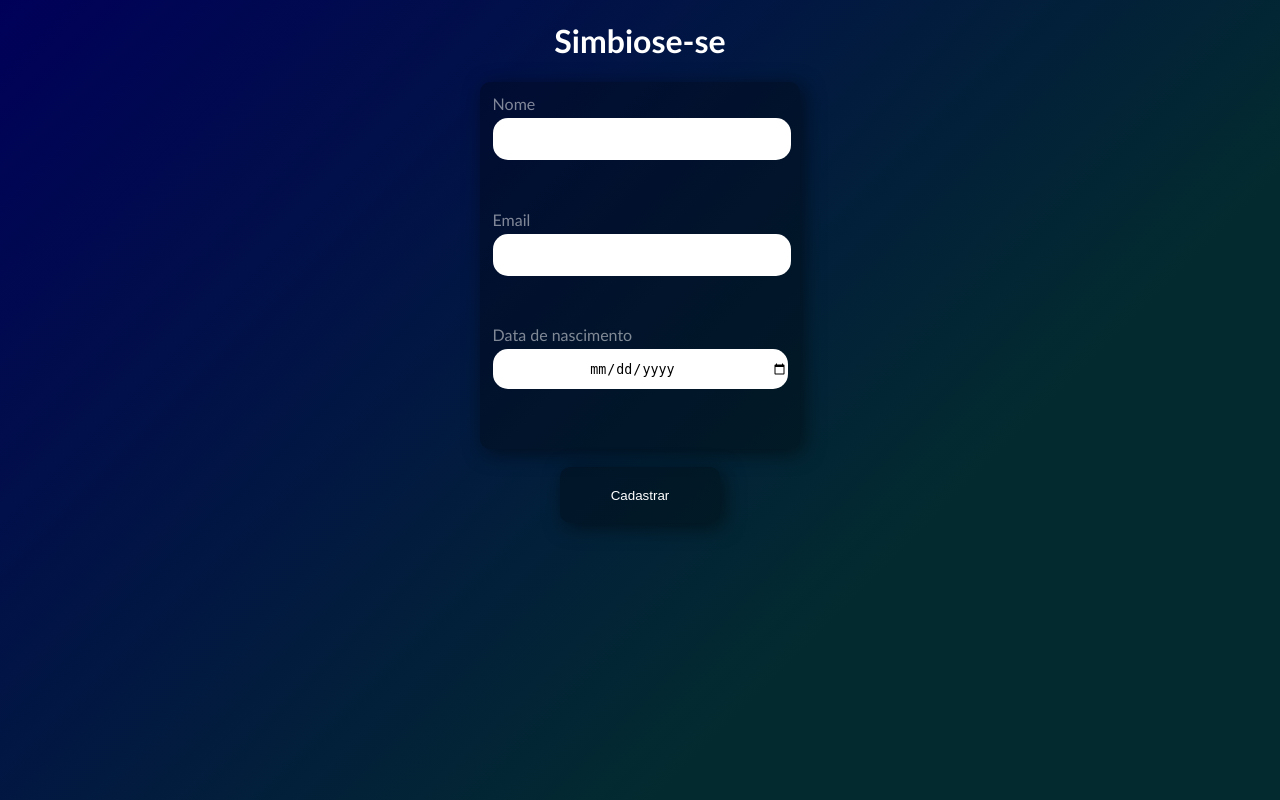
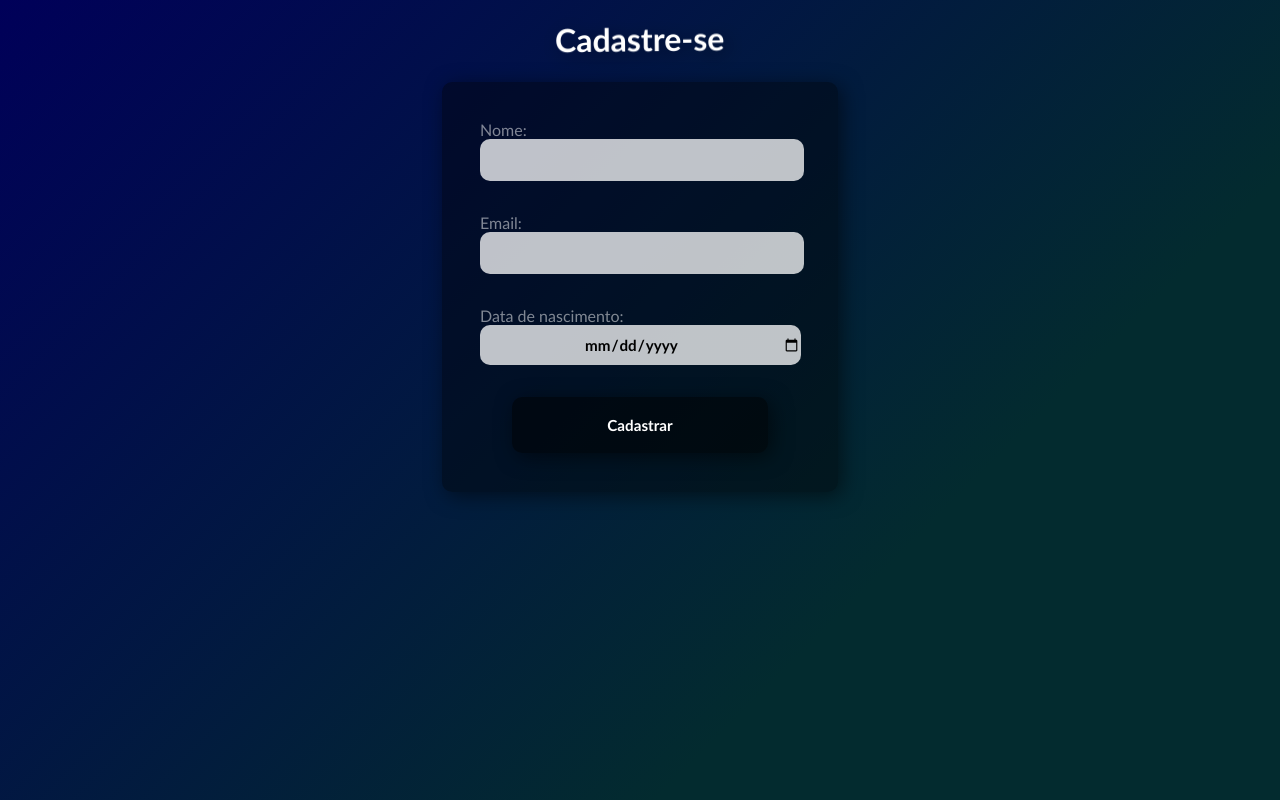
Before and after one commit to JoaolSoares/basicCRUD, a Flask app: template templates/index.html in a window 1280 px wide. Run offline with Flask 3, Linux system fonts and the light colour scheme; the template is opened without the code that fills it, so the values that code supplies are empty.

Commit message:
front-end 1.0

```diff
--- a/templates/index.html
+++ b/templates/index.html
@@ -5,33 +5,30 @@
 	<meta name="viewport" content="width=device-width, initial-scale=1.0">
 	<title>SimpleCRUD</title>
 	<link rel="stylesheet" href="style.css"">
+	<link rel="stylesheet" href="https://cdnjs.cloudflare.com/ajax/libs/font-awesome/5.15.3/css/all.min.css">
 </head>
 <body>
 
-	<form action="">
-		<h1>Simbiose-se</h1>
-		<table class="table-register">
-			<tr class="tr-name">
-				<td>Nome</td>
-				<td><input type="text" name="name" ></td>
-			</tr>
+	<h1>Cadastre-se</h1>
+	<form action="" class="form-register">
+		<div class="register-name">
+			<label>Nome:</label>
+			<input type="text" name="name" class="input-name">
+		</div>
 
-			<tr class="tr-email">
-				<td>Email</td>
-				<td><input type="email" name="email" ></td>
-			</tr>
+		<div class="register-email">
+			<label>Email:</label>
+			<input type="email" name="email" class="input-email">
+		</div>
 
-			<tr class="tr-birth">
-				<td>Data de nascimento</td>
-				<td><input type="date" name="birthDate" ></td>
-			</tr>
-		</table><br>
+		<div class="register-birth">
+			<label>Data de nascimento:</label>
+			<input type="date" name="birthDate" class="input-birthDate">
+		</div>
 		<input class="btn-register" type="submit" value="Cadastrar" onclick="register()">
 	</form>
 
-	<div class="users">
-
-	</div>
+	<div class="table-container"></div>
 
 	<script src="script.js"></script>
 </body>
--- a/templates/style.css
+++ b/templates/style.css
@@ -1,90 +1,142 @@
 body {
-	margin: 0;
-	background-image: linear-gradient(-45deg, rgb(3 43 47) 30%, rgb(0, 0, 89));
-	height: 100vh;
+	margin:				0;
+	background-image:	linear-gradient(-45deg, rgb(3 43 47) 30%, rgb(0, 0, 89));
+	min-height:			100vh;
+	display:			flex;
+	flex-direction:		column;
+	align-items:		center;
+}
+
+h1 {
+	color:				rgb(255, 255, 255);
+	font-family:		'Trebuchet MS', Arial, sans-serif;
+	text-shadow:		4px 4px 20px rgba(0, 0, 0, 0.5);
+	animation:			float 3s ease-in-out infinite;
+}
+@keyframes float {
+	0% {
+		transform: translateY(0px) rotate(-2deg);
+	}
+	50% {
+		transform: translateY(-5px) rotate(2deg);
+	}
+	100% {
+		transform: translateY(0px) rotate(-2deg);
+	}
+}
+
+/* Register Form */
+form {
+	margin:				 0;
+	margin-bottom:		10vh;
+	padding:			3%;
+	width:				25vw;
+	font-family:		'Trebuchet MS', Arial, sans-serif;
+	color:				rgb(255, 255, 255);
+	background-color:	rgb(0, 0, 0, 0.4);
+	box-shadow:			4px 4px 20px rgba(0, 0, 0, 0.5);
+	border-radius:		10px;
+	display:			flex;
+	flex-direction:		column;
+	align-items:		center;
+}
+
+input {
+	margin:				0;
+	height:				5vh;
+	width:				100%;
+	font-family:		'Trebuchet MS', Arial, sans-serif;
+	font-weight:		1000;
+	font-size:			95%;
+	background-color:	rgb(255, 255, 255, 0.75);
+	border:				0;
+	border-radius:		10px;
+	text-align:			center;
+}
+
+.register-name,
+.register-email,
+.register-birth {
+	margin:				0;
+	margin-bottom:		10%;
+	width:				100%;
+	color:				rgba(255, 255, 255, 0.5);
+}
+
+.btn-register {
+	margin:				0;
+	background-color:	rgb(0, 0, 0, 0.5);
+	height:				7vh;
+	width:				80%;
+	border:				0;
+	border-radius:		10px;
+	box-shadow:			4px 4px 20px rgba(0, 0, 0, 0.5);
+	color:				rgb(255, 255, 255);
+}
+.btn-register:active {
+	background-color:	rgba(0, 0, 0, 0.35);
+}
+
+/* Users Table */
+th {
+	text-align:			left;
+	padding-left:		10px;
+	font-family:		'Trebuchet MS', Arial, sans-serif;
+	color:				rgba(255, 255, 255, 0.75);
+}
+
+.table-container {
+	width: 60%;
 	display: flex;
 	flex-direction: column;
 	align-items: center;
+	justify-content: center;
+	margin-bottom: 15vh;
 }
-
-h1 {
-	color: rgb(255, 255, 255);
-	font-family: 'Trebuchet MS', Arial, sans-serif;
-}
-
-td {
-	margin:			0;
-	margin-bottom:	1%;
-	font-family:	'Trebuchet MS', Arial, sans-serif;
-	color:			rgba(255, 255, 255, 0.5);
-}
-
-input {
-	margin: 0;
-	height: 5vh;
-	width: 100%;
-	background-color: rgb(255, 255, 255);
-	border: 0;
-	border-radius: 15px;
-	text-align: center;
-}
-
-form {
-	margin: 0;
-	display: flex;
-	flex-direction: column;
-	align-items: center;
-	width: 25vw;
-	margin-bottom: 10vh;
-}
-
-
-.table-register {
-	color: rgb(255, 255, 255);
-	background-color: rgb(0, 0, 0, 0.3);
-	box-shadow: 4px 4px 20px rgba(0, 0, 0, 0.5);
-	border-radius: 10px;
-	padding: 3%;
-	width: 100%;
-}
-
-.tr-name,
-.tr-email,
-.tr-birth {
-	margin:			0;
-	margin-bottom:	15%;
-
-	display:		flex;
-	flex-direction:	column;
-	/* align-items:	center; */
-}
-
-.btn-register {
-	margin: 0;
-	background-color: rgb(0, 0, 0, 0.3);
-	height: 7vh;
-	width: 20vh;
-	border: 0;
-	border-radius: 10px;
-	box-shadow: 4px 4px 20px rgba(0, 0, 0, 0.5);
-	color: rgb(255, 255, 255);
-}
-.btn-register:active {
-	background-color: rgba(0, 0, 0, 0.4);
+.table-users {
+	width:				100%;
+	border-radius:		10px;
+	border-collapse:	collapse;
+	border-spacing:		10px;
 }
 
 .one-user {
-	margin: 0;
-	background-color: rgb(0, 0, 0, 0.1);
-	height: 7.5vh;
-	width: 75vw;
-	border: 0;
-	border-radius: 10px;
-	box-shadow: 4px 4px 20px rgba(0, 0, 0, 0.5);
-	color: rgb(255, 255, 255);
-	display: inline-flex;
-	justify-content: space-around;
-	align-items: center;
+	border-collapse:	collapse;
+	margin:				0;
+	height:				7vh;
+	width:				60vw;
+	border-radius:		10px;
+	color:				rgb(255, 255, 255);
+	margin-bottom:		1vh;
+}
+.one-user:nth-child(odd) {
+	background-color:	rgb(0, 0, 0, 0.2);
+}
+.one-user:nth-child(even) {
+	background-color:	rgb(0, 0, 0, 0.3);
+}
 
-	/* align-items: end; */
+.name-user,
+.email-user,
+.birth-user {
+	padding-left:		10px;
+	margin:				0;
+	padding-right:		8vw;
+	justify-content:	space-between;
+	margin:				0;
+	margin-bottom:		1%;
+	font-family:		'Trebuchet MS', Arial, sans-serif;
+	color:				rgba(255, 255, 255, 0.5);
 }
+
+.btn-user-edit,
+.btn-user-delete {
+	text-align:	center;
+}
+
+i {
+	cursor: pointer;
+}
+i:active {
+	color: rgba(255, 255, 255, 0.415);
+}
```
